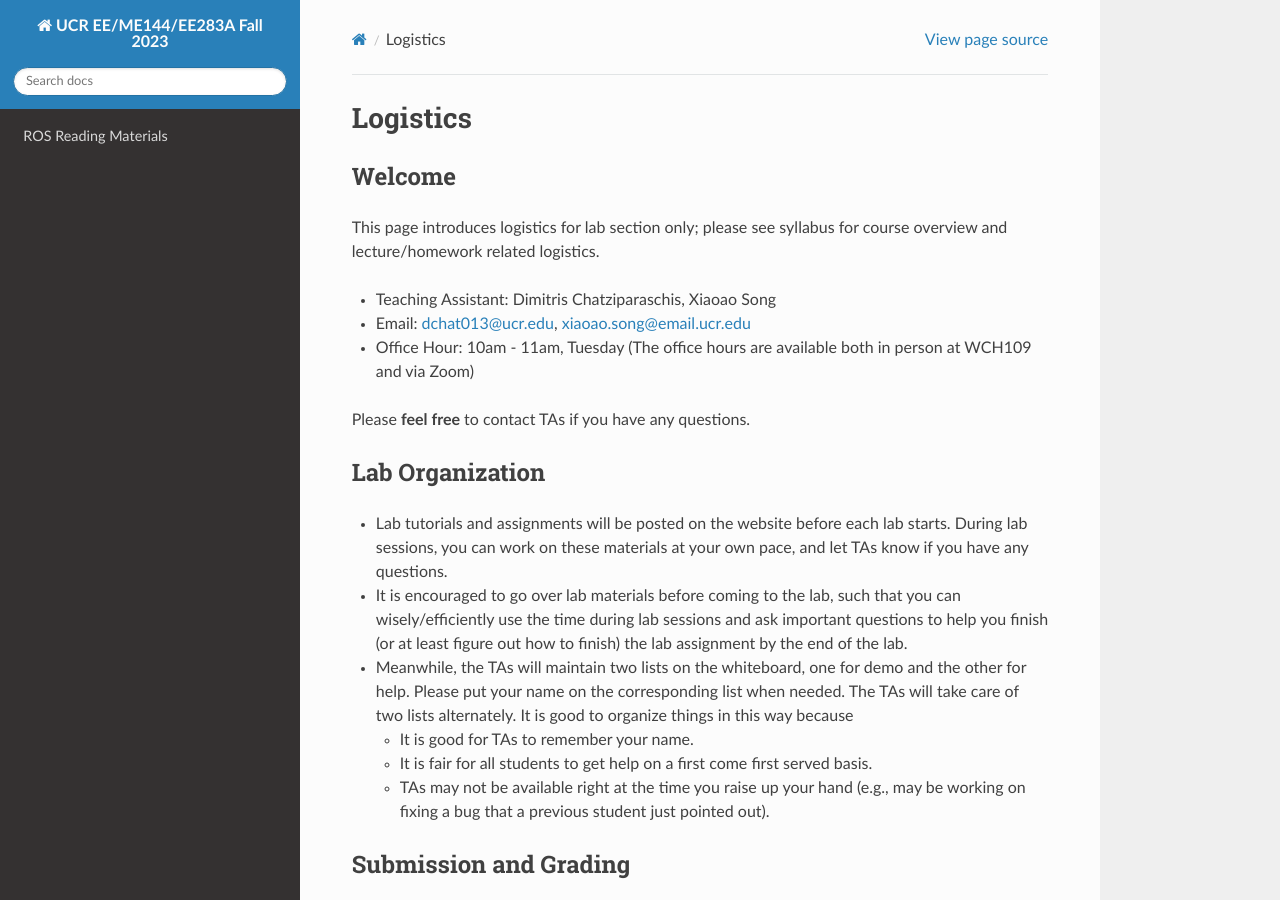
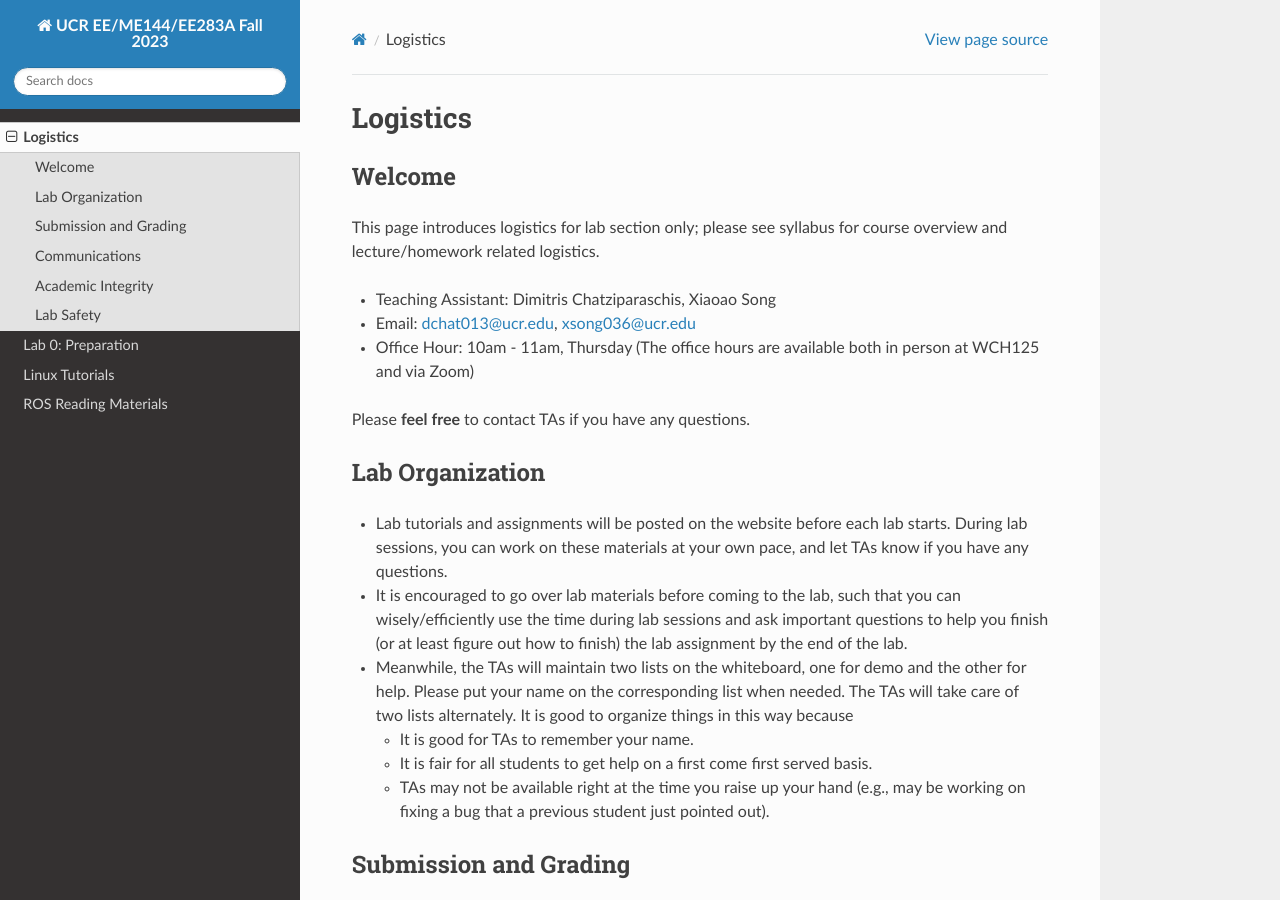
Before and after one commit to UCR-Robotics/ee144, a Sphinx documentation site: the page built from docs/logistics.rst, in a window 1280 px wide and 900 px high. Built offline with Sphinx 7.4.7 and the Read the Docs theme 2.0.0, drawn with Linux system fonts in a browser that asks for light colours; pages that are not in the unit, such as notebooks, are missing from menus.

Commit message:
up-to-date

```diff
--- a/docs/logistics.rst
+++ b/docs/logistics.rst
@@ -8,8 +8,8 @@ This page introduces logistics for lab section only;
 please see syllabus for course overview and lecture/homework related logistics.
 
 - Teaching Assistant: Dimitris Chatziparaschis, Xiaoao Song
-- Email: dchat013@ucr.edu, xiaoao.song@email.ucr.edu
-- Office Hour: 10am - 11am, Tuesday (The office hours are available both in person at WCH109 and via Zoom)
+- Email: dchat013@ucr.edu, xsong036@ucr.edu
+- Office Hour: 10am - 11am, Thursday (The office hours are available both in person at WCH125 and via Zoom)
 
 Please **feel free** to contact TAs if you have any questions.
 
```
Also changed, not shown: docs/index.rst (+5 -5 lines).
